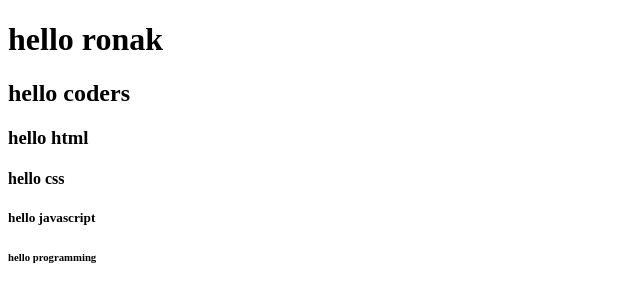
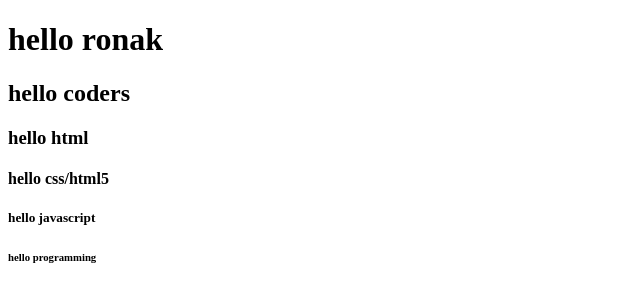
Before and after one commit to Raunak-Dhanotiya/ronak, a plain HTML site: page index.html in a window 1280 px wide. Shown: the full height of the page, 0-640 px from the left. Drawn offline with Linux system fonts and the light colour scheme.

Commit message:
updated html5

```diff
--- a/index.html
+++ b/index.html
@@ -9,7 +9,7 @@
     <h1>hello ronak</h1>
     <h2>hello coders</h2>
     <h3>hello html</h3>
-    <h4>hello css</h4>
+    <h4>hello css/html5</h4>
     <h5>hello javascript</h5>
     <h6>hello programming</h6>
 
```
